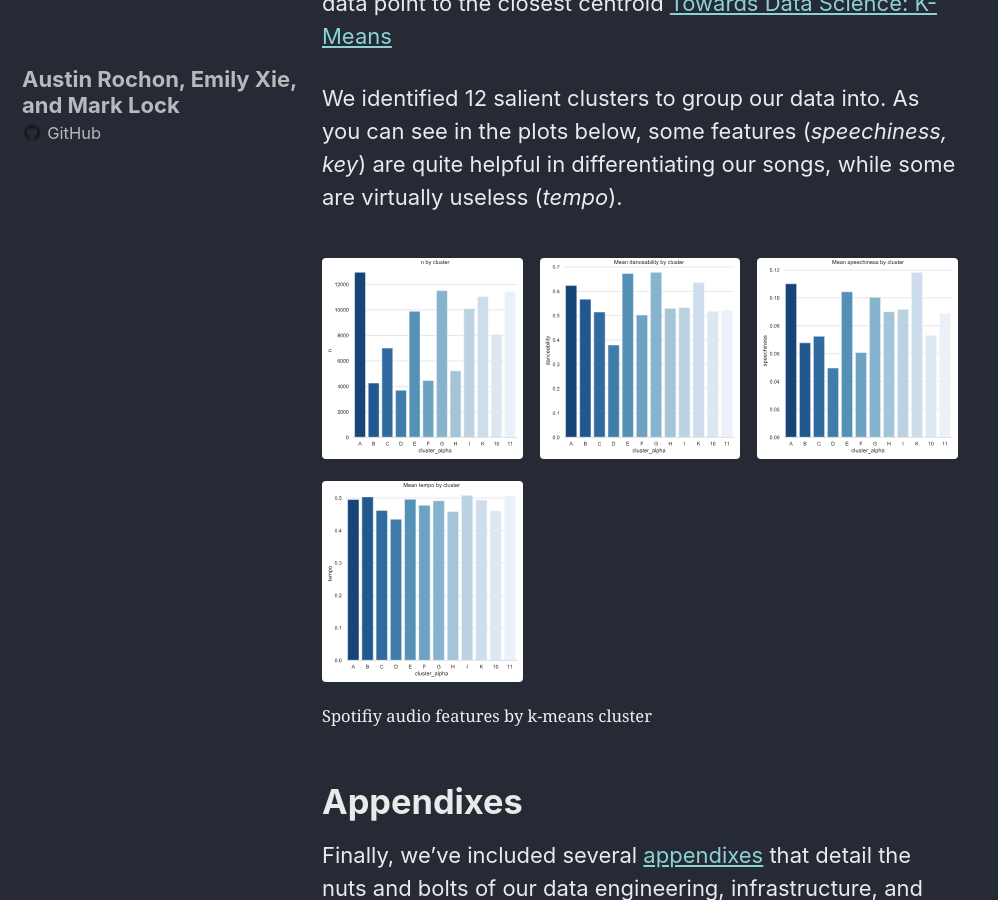
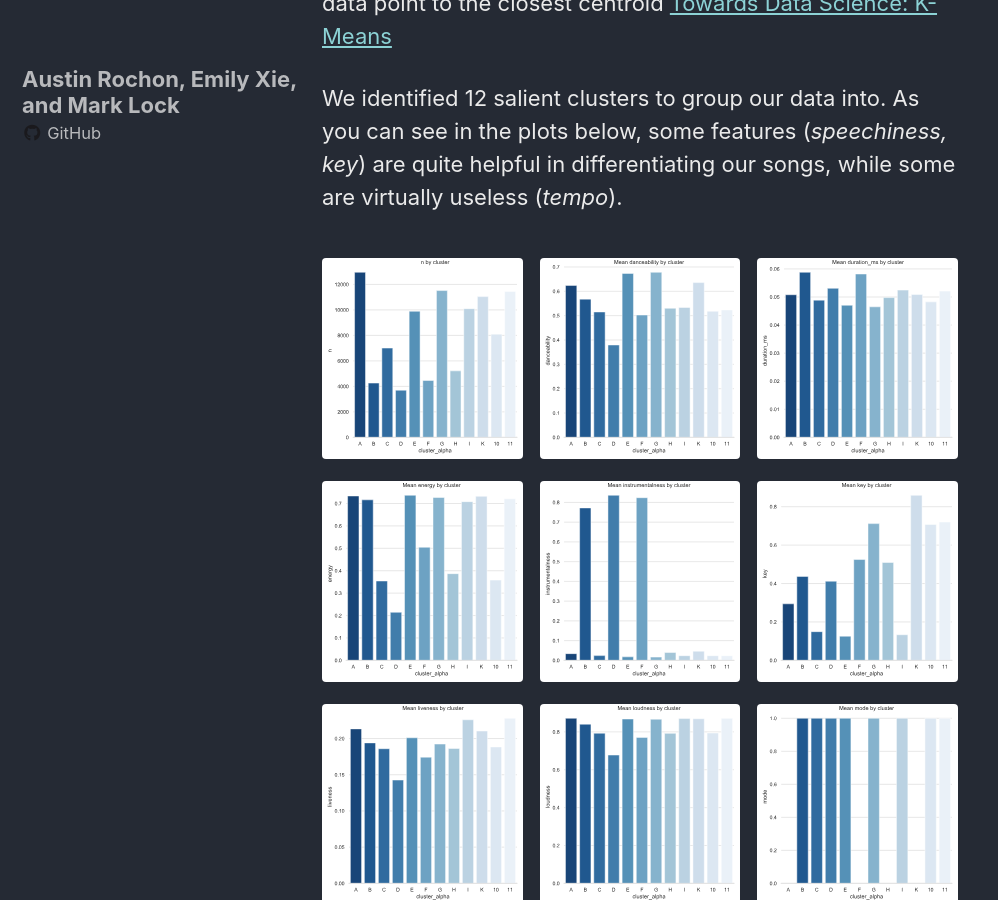
Before and after one commit to spottedd-spotify/spottedd-spotify.github.io, a Jekyll site: the page built from _pages/contents.md, in a window 1280 px wide and 900 px high, scrolled down 3978 px. Shown: the whole window, without its empty margins (0-998 px from the left). Built offline with Jekyll 4.4.1, drawn with Linux system fonts in a browser that asks for light colours; cached includes are drawn as plain includes; nearby versions of some CDN libraries.

Commit message:
contents - eda - clustering images grid all

```diff
--- a/_pages/contents.md
+++ b/_pages/contents.md
@@ -12,6 +12,38 @@ gallery:
     image_path: /images/content-eda/danceability_cluster_comparison.svg
     alt: "danceability cluster comparison"
     title: "danceability by cluster"
+  - url: /images/content-eda/duration_ms_cluster_comparison.svg
+    image_path: /images/content-eda/duration_ms_cluster_comparison.svg
+    alt: "duration cluster comparison"
+    title: "duration by cluster"
+  - url: /images/content-eda/energy_cluster_comparison.svg
+    image_path: /images/content-eda/energy_cluster_comparison.svg
+    alt: "energy cluster comparison"
+    title: "energy by cluster"
+  - url: /images/content-eda/instrumentalness_cluster_comparison.svg
+    image_path: /images/content-eda/instrumentalness_cluster_comparison.svg
+    alt: "instrumentalness cluster comparison"
+    title: "instrumentalness by cluster"
+  - url: /images/content-eda/key_cluster_comparison.svg
+    image_path: /images/content-eda/key_cluster_comparison.svg
+    alt: "key cluster comparison"
+    title: "key by cluster"
+  - url: /images/content-eda/liveness_cluster_comparison.svg
+    image_path: /images/content-eda/liveness_cluster_comparison.svg
+    alt: "liveness cluster comparison"
+    title: "liveness by cluster"
+  - url: /images/content-eda/loudness_cluster_comparison.svg
+    image_path: /images/content-eda/loudness_cluster_comparison.svg
+    alt: "loudness cluster comparison"
+    title: "loudness by cluster"
+  - url: /images/content-eda/mode_cluster_comparison.svg
+    image_path: /images/content-eda/mode_cluster_comparison.svg
+    alt: "mode cluster comparison"
+    title: "mode_cluster_comparison.svg by cluster"
+  - url: /images/content-eda/mode_cluster_comparison.svg
+    image_path: /images/content-eda/mode_cluster_comparison.svg
+    alt: "mode cluster comparison"
+    title: "mode by cluster"
   - url: /images/content-eda/speechiness_cluster_comparison.svg
     image_path: /images/content-eda/speechiness_cluster_comparison.svg
     alt: "speechiness cluster comparison"
```
Also changed, not shown: other parts of _pages/contents.md (+8 -0 lines).
